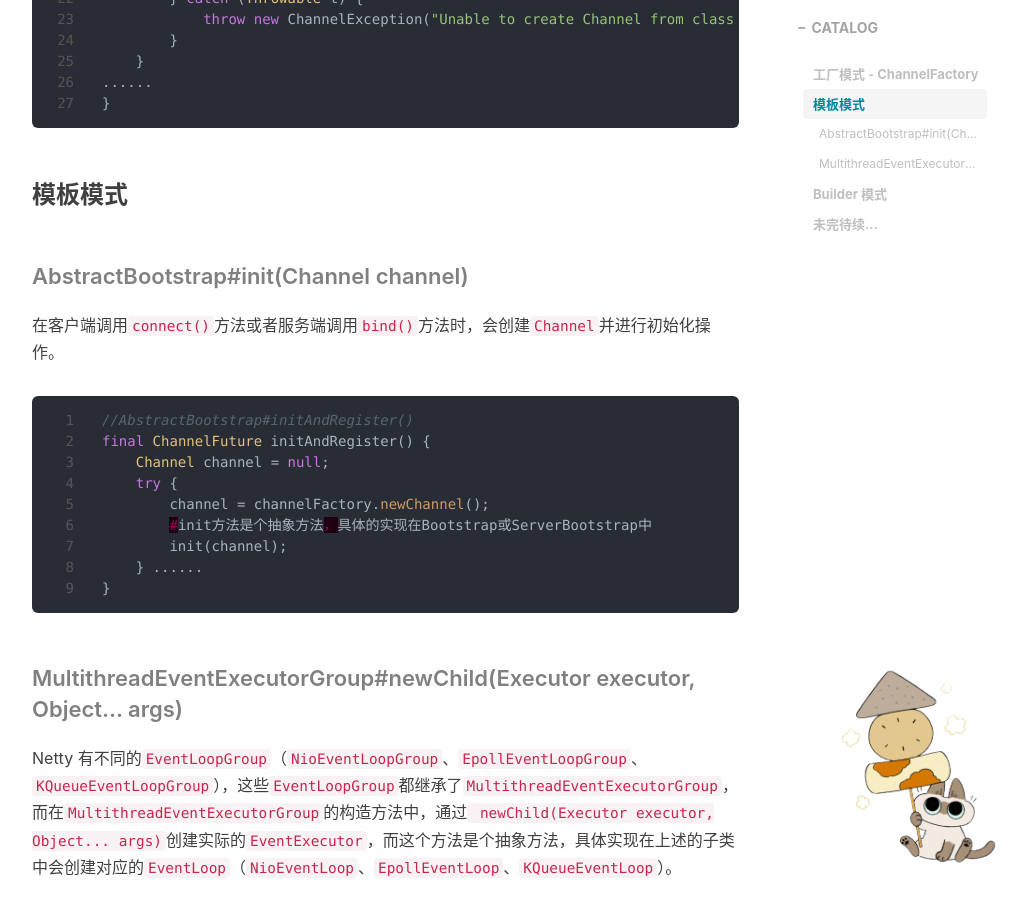
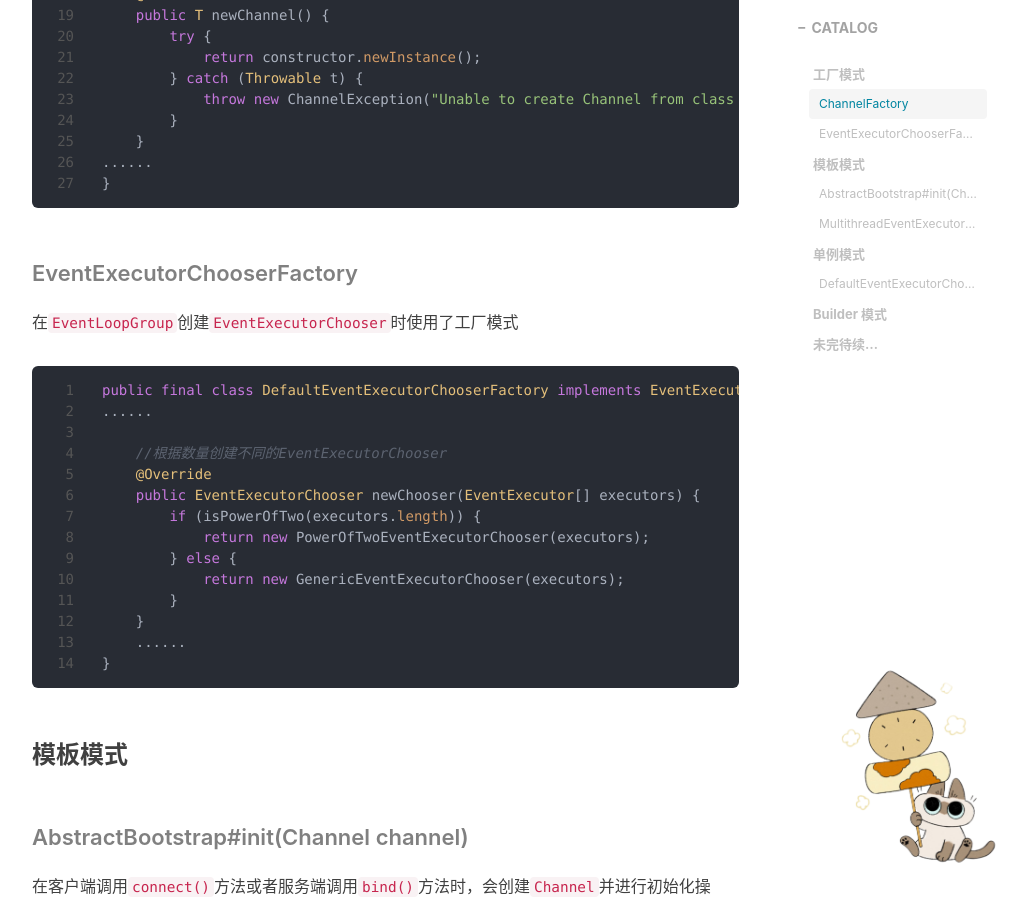
Before and after one commit to tablesheep233/tablesheep233.github.io, a Jekyll site: the page built from notes/netty/Netty 设计模式.md, in a window 1280 px wide and 900 px high, scrolled down 1422 px. Shown: the whole window, without its empty margins (233-1260 px from the left). Built offline with Jekyll 4.4.1, drawn with Linux system fonts in a browser that asks for light colours; nearby versions of some CDN libraries; comment, search, counter and statistics services are not loaded; some of the changed text lies outside the part shown.

Commit message:
[post] Netty NioEventLoopGroup
post:Netty NioEventLoopGroup
note:Netty 设计模式

````diff
--- a/notes/netty/Netty 设计模式.md
+++ b/notes/netty/Netty 设计模式.md
@@ -13,7 +13,9 @@
 
 
 
-### 工厂模式 - ChannelFactory
+### 工厂模式
+
+#### ChannelFactory
 
 在使用 `Netty` 时都会设置 `Bootstrap` 的`Channel` 类型
 
@@ -65,6 +67,29 @@
         }
     }
 ......
+}
+```
+
+
+
+#### EventExecutorChooserFactory
+
+在`EventLoopGroup`创建`EventExecutorChooser`时使用了工厂模式
+
+```java
+public final class DefaultEventExecutorChooserFactory implements EventExecutorChooserFactory {
+......
+
+    //根据数量创建不同的EventExecutorChooser
+    @Override
+    public EventExecutorChooser newChooser(EventExecutor[] executors) {
+        if (isPowerOfTwo(executors.length)) {
+            return new PowerOfTwoEventExecutorChooser(executors);
+        } else {
+            return new GenericEventExecutorChooser(executors);
+        }
+    }
+    ......
 }
 ```
 
@@ -122,6 +147,22 @@
 
 
 
+### 单例模式
+
+#### DefaultEventExecutorChooserFactory
+
+```java
+public final class DefaultEventExecutorChooserFactory implements EventExecutorChooserFactory {
+
+    public static final DefaultEventExecutorChooserFactory INSTANCE = new DefaultEventExecutorChooserFactory();
+
+    private DefaultEventExecutorChooserFactory() { }
+    ......
+}
+```
+
+
+
 ### Builder 模式
 
 ```java
````
Also changed, not shown: _posts/2022-05-05-Netty-NioEventLoopGroup.md (added, +290 -0 lines), img/post/netty/EventLoopGroup.png (added), img/post/netty/NioEventLoopGroup.png (added).
